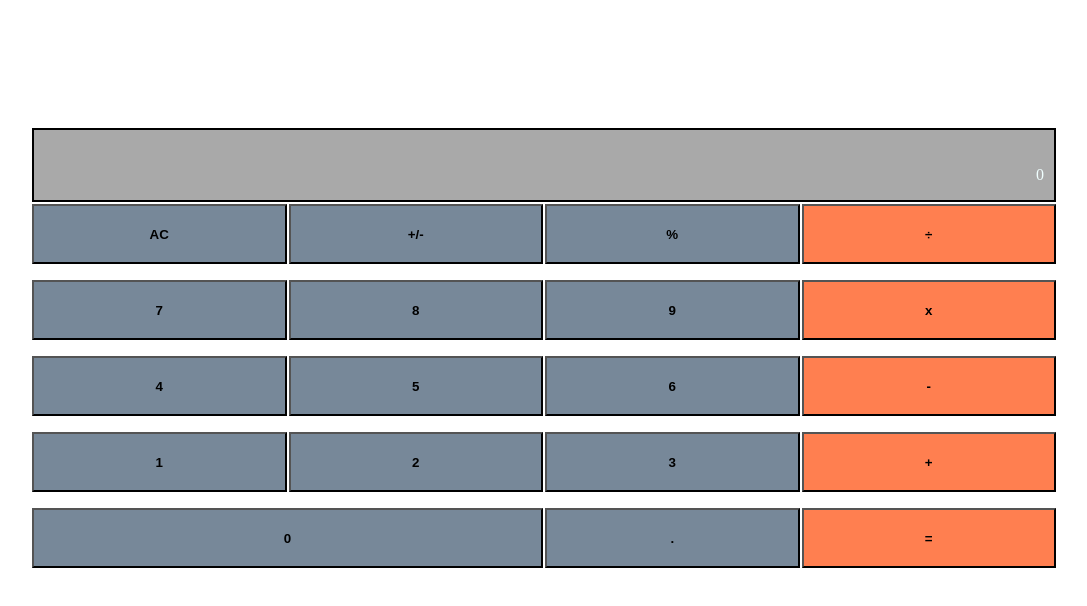
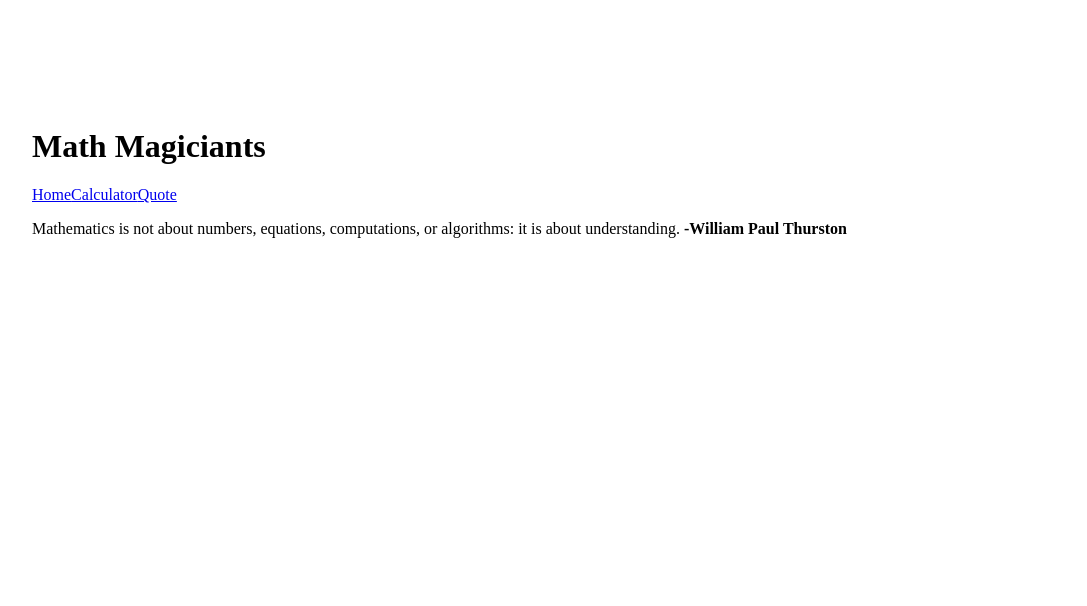
Before and after one commit to AntonioHincapie/mm-project, a React (Create React App) app: page /quote in a window 1280 px wide. Shown: the top 606 px of the page, without its empty margins (96-1183 px from the left). Built offline with nearby package versions, Linux system fonts and the light colour scheme.

Commit message:
Add pages with React Router

```diff
--- a/src/App.js
+++ b/src/App.js
@@ -1,11 +1,21 @@
 import React from 'react';
+import { Route, Routes } from 'react-router-dom';
 import './App.css';
+import Home from './components/home';
 import MyCalculator from './components/calculator';
+import Quote from './components/quote';
 
-class App extends React.PureComponent {
-  render() {
-    return <MyCalculator />;
-  }
+function App() {
+  return (
+    <div>
+      <h1>Math Magiciants</h1>
+      <Routes>
+        <Route path='/' element={<Home />} />
+        <Route path='/calculate' element={<MyCalculator />} />
+        <Route path='/quote' element={<Quote />} />
+      </Routes>
+    </div>
+  );
 }
 
 export default App;
--- a/src/components/calculator.js
+++ b/src/components/calculator.js
@@ -1,6 +1,7 @@
 import React, { useState } from 'react';
 import './calculator.css';
 import calculate from '../logic/calculate';
+import NavBar from './navbar';
 
 export default function MyCalculator() {
   const [input, setValue] = useState(0);
@@ -22,6 +23,13 @@ export default function MyCalculator() {
   };
 
   return (
+    <div>
+      <div className='nav'>
+        <NavBar />
+      </div>
+      <div className='calculator-title'>
+        <h1>Let's do some Math!</h1>
+      </div>
       <div className="calculatorContainer">
         <div className="result">
           <p>0</p>
@@ -46,5 +54,6 @@ export default function MyCalculator() {
         <button type="button" className="punto" onClick={calc}>.</button>
         <button type="button" className="igual" onClick={calc}>=</button>
       </div>
+    </div>
   );
 }
--- /dev/null
+++ b/src/components/home.js
@@ -0,0 +1,17 @@
+import React from 'react';
+import NavBar from './navbar';
+
+export default function Home() {
+  return (
+    <div className='home'>
+      <div className='nav'>
+        <NavBar />
+      </div>
+      <div className='home-content'>
+        <h1>Welcome to our page!</h1>
+        <p>Lorem ipsum dolor sit amet, consectetur adipiscing elit, sed do eiusmod tempor incididunt ut labore et dolore magna aliqua. Ut enim ad minim veniam, quis nostrud exercitation ullamco laboris nisi ut aliquip ex ea commodo consequat. Duis aute irure dolor in reprehenderit in voluptate velit esse cillum dolore eu fugiat nulla pariatur. Excepteur sint occaecat cupidatat non proident, sunt in culpa qui officia deserunt mollit anim id est laborum.</p>
+        <p>Lorem ipsum dolor sit amet, consectetur adipiscing elit, sed do eiusmod tempor incididunt ut labore et dolore magna aliqua. Ut enim ad minim veniam, quis nostrud exercitation ullamco laboris nisi ut aliquip ex ea commodo consequat. Duis aute irure dolor in reprehenderit in voluptate velit esse cillum dolore eu fugiat nulla pariatur. Excepteur sint occaecat cupidatat non proident, sunt in culpa qui officia deserunt mollit anim id est laborum.</p>
+      </div>
+    </div>
+  );
+}
--- /dev/null
+++ b/src/components/navbar.js
@@ -0,0 +1,14 @@
+import React from 'react';
+import { Link } from 'react-router-dom';
+
+export default function NavBar() {
+  return (
+    <div className='navbar'>
+      <nav>
+        <Link to="/">Home</Link>
+        <Link to="/calculate">Calculator</Link>
+        <Link to="/quote">Quote</Link>
+      </nav>
+    </div>
+  );
+}
--- /dev/null
+++ b/src/components/quote.js
@@ -0,0 +1,17 @@
+import React from 'react';
+import NavBar from './navbar';
+
+export default function Quote() {
+  return (
+    <div>
+      <div className='nav'>
+        <NavBar />
+      </div>
+      <div className='quote-content'>
+        <p>
+          Mathematics is not about numbers, equations, computations, or algorithms: it is about understanding. <strong>-William Paul Thurston</strong>
+        </p>
+      </div>
+    </div>
+  );
+}
--- a/src/index.js
+++ b/src/index.js
@@ -1,14 +1,14 @@
 import React from 'react';
 import ReactDOM from 'react-dom/client';
+import { BrowserRouter } from 'react-router-dom';
 import './index.css';
 import App from './App';
-import reportWebVitals from './reportWebVitals';
 
 const root = ReactDOM.createRoot(document.getElementById('root'));
 root.render(
   <React.StrictMode>
-    <App />
+    <BrowserRouter>
+      <App />
+    </BrowserRouter>
   </React.StrictMode>,
 );
-
-reportWebVitals();
--- a/src/reportWebVitals.js
+++ /dev/null
@@ -1,15 +0,0 @@
-const reportWebVitals = (onPerfEntry) => {
-  if (onPerfEntry && onPerfEntry instanceof Function) {
-    import('web-vitals').then(({
-      getCLS, getFID, getFCP, getLCP, getTTFB,
-    }) => {
-      getCLS(onPerfEntry);
-      getFID(onPerfEntry);
-      getFCP(onPerfEntry);
-      getLCP(onPerfEntry);
-      getTTFB(onPerfEntry);
-    });
-  }
-};
-
-export default reportWebVitals;
```
Lines whose indentation alone changed are shown as unchanged.
